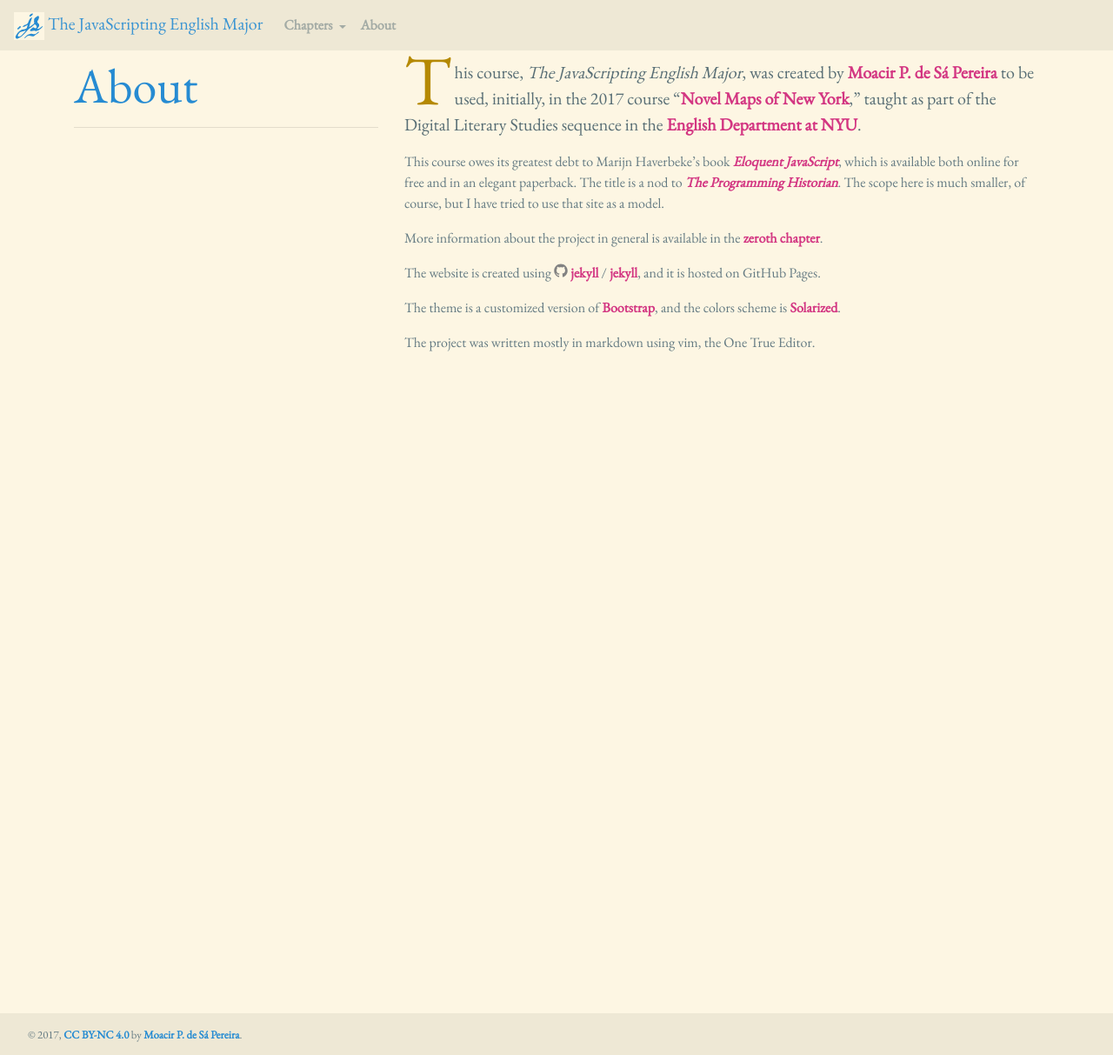
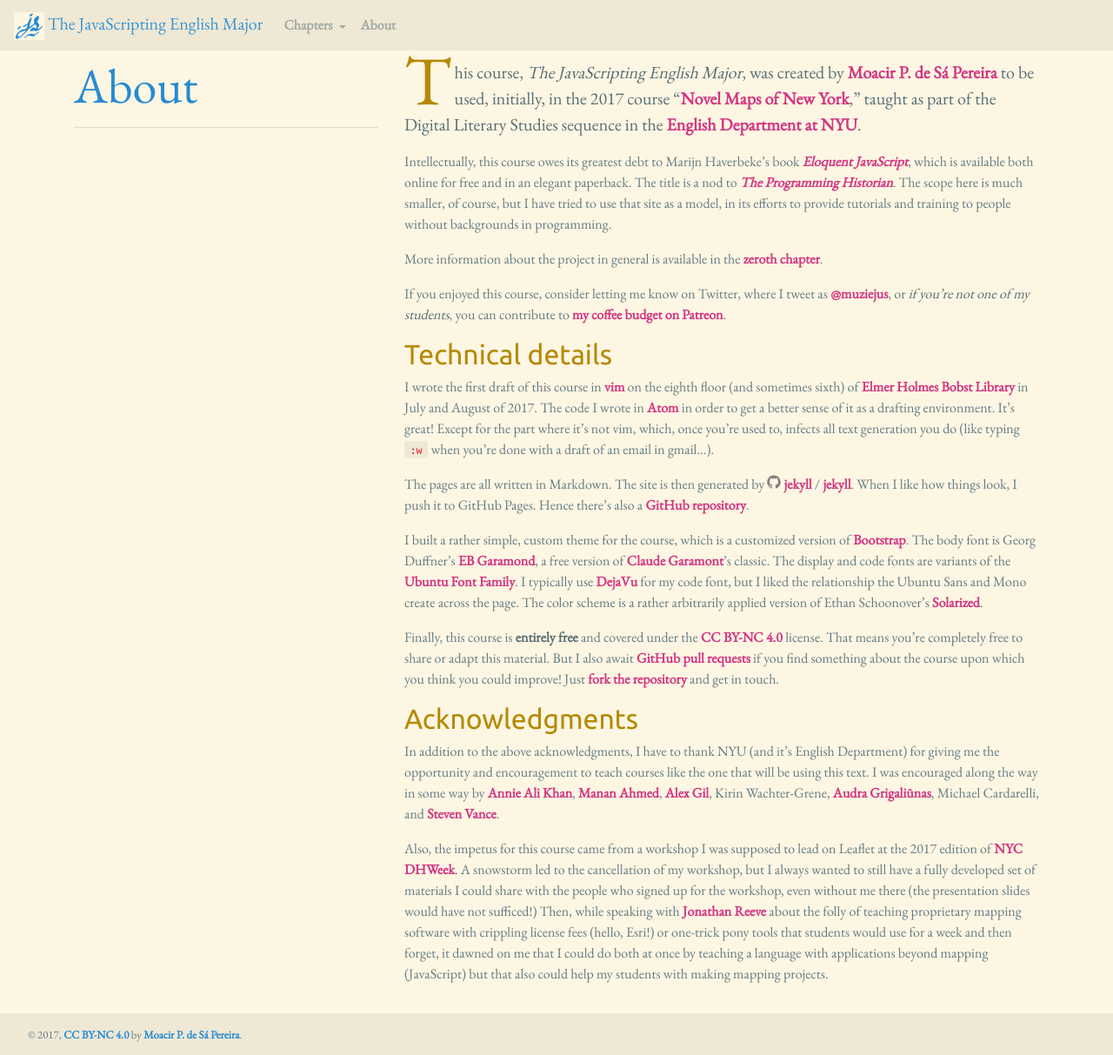
Before and after one commit to muziejus/javascripting-english-major, a Jekyll site: the page built from about.md, in a window 1280 px wide and 1213 px high. Shown: the whole window at 87% size. Built offline with Jekyll 4.4.1, drawn with Linux system fonts in a browser that asks for light colours; nearby versions of some CDN libraries.

Commit message:
Flesh out About.

```diff
--- a/about.md
+++ b/about.md
@@ -10,19 +10,79 @@
 as part of the Digital Literary Studies sequence in the [English Department at
 NYU](http://english.fas.nyu.edu).
 
-This course owes its greatest debt to Marijn Haverbeke’s book [*Eloquent
+Intellectually, this course owes its greatest debt to Marijn Haverbeke’s book [*Eloquent
 JavaScript*](http://eloquentjavascript.net/), which is available both online
 for free and in an elegant paperback. The title is a nod to [*The Programming
 Historian*](https://programminghistorian.org/). The scope here is much
-smaller, of course, but I have tried to use that site as a model.
+smaller, of course, but I have tried to use that site as a model, in its
+efforts to provide tutorials and training to people without backgrounds in
+programming.
 
 More information about the project in general is available in the [zeroth
 chapter](/0-introduction/).
 
-The website is created using {% include icon-github.html username="jekyll" %} /
-[jekyll](https://github.com/jekyll/jekyll), and it is hosted on GitHub Pages.
+If you enjoyed this course, consider letting me know on
+Twitter, where I tweet as [@muziejus](http://twitter.com/muziejus), or *if
+you’re not one of my students*, you can contribute to [my coffee budget on
+Patreon](http://patreon.com/moacir).
 
-The theme is a customized version of [Bootstrap](http://getbootstrap.com), and
-the colors scheme is [Solarized](http://ethanschoonover.com/solarized).
+## Technical details
 
-The project was written mostly in markdown using vim, the One True Editor.
+I wrote the first draft of this course in [vim](http://www.vim.org/) on the
+eighth floor (and sometimes sixth) of [Elmer Holmes Bobst
+Library](https://www.nyu.edu/academics/libraries/elmer-holmes-bobstlibrary.html)
+in July and August of 2017. The code I wrote in [Atom](http://atom.io) in
+order to get a better sense of it as a drafting environment. It’s great!
+Except for the part where it’s not vim, which, once you’re used to, infects
+all text generation you do (like typing `:w` when you’re done with a draft of
+an email in gmail…).
+
+The pages are all written in Markdown. The site is then generated by {%
+include icon-github.html username="jekyll" %} /
+[jekyll](https://github.com/jekyll/jekyll). When I like how things look, I
+push it to GitHub Pages. Hence there’s also a [GitHub
+repository](http://github.com/muziejus/javascripting-english-major).
+
+I built a rather simple, custom theme for the course, which is a customized
+version of [Bootstrap](http://getbootstrap.com). The body font is Georg
+Duffner’s [EB Garamond](http://www.georgduffner.at/ebgaramond), a free version
+of [Claude Garamont](http://en.wikipedia.org/wiki/Claude_Garamond)’s classic.
+The display and code fonts are variants of the [Ubuntu Font
+Family](http://font.ubuntu.com). I typically use
+[DejaVu](http://dejavu-fonts.github.io) for my code font, but I liked the
+relationship the Ubuntu Sans and Mono create across the page. The color scheme
+is a rather arbitrarily applied version of Ethan Schoonover’s
+[Solarized](http://ethanschoonover.com/solarized).
+
+Finally, this course is **entirely free** and covered under the [CC BY-NC
+4.0](https://creativecommons.org/licenses/by-nc/4.0/) license. That means
+you’re completely free to share or adapt this material. But I also await
+[GitHub pull requests](https://help.github.com/articles/about-pull-requests)
+if you find something about the course upon which you think you could
+improve! Just [fork the
+repository](http://github.com/muziejus/javascripting-english-major) and get in
+touch.
+
+## Acknowledgments
+
+In addition to the above acknowledgments, I have to thank NYU (and it’s
+English Department) for giving me the opportunity and encouragement to teach
+courses like the one that will be using this text. I was encouraged along the
+way in some way by [Annie Ali Khan](http://www.anniealikhan.com), [Manan
+Ahmed](http://history.columbia.edu/faculty/manan-ahmed/), [Alex
+Gil](https://elotroalex.com), Kirin Wachter-Grene, [Audra
+Grigaliūnas](https://audragrigs.com/), Michael Cardarelli, and [Steven
+Vance](http://stevevance.net).
+
+Also, the impetus for this course came from a workshop I was supposed to lead
+on Leaflet at the 2017 edition of [NYC DHWeek](http://dhweek.nycdh.org). A
+snowstorm led to the cancellation of my workshop, but I always wanted to still
+have a fully developed set of materials I could share with the people who
+signed up for the workshop, even without me there (the presentation slides
+would have not sufficed!) Then, while speaking with [Jonathan
+Reeve](http://jonreeve.com) about the folly of teaching proprietary mapping
+software with crippling license fees (hello, Esri!) or one-trick pony tools
+that students would use for a week and then forget, it dawned on me that I
+could do both at once by teaching a language with applications beyond mapping
+(JavaScript) but that also could help my students with making mapping
+projects.
```
